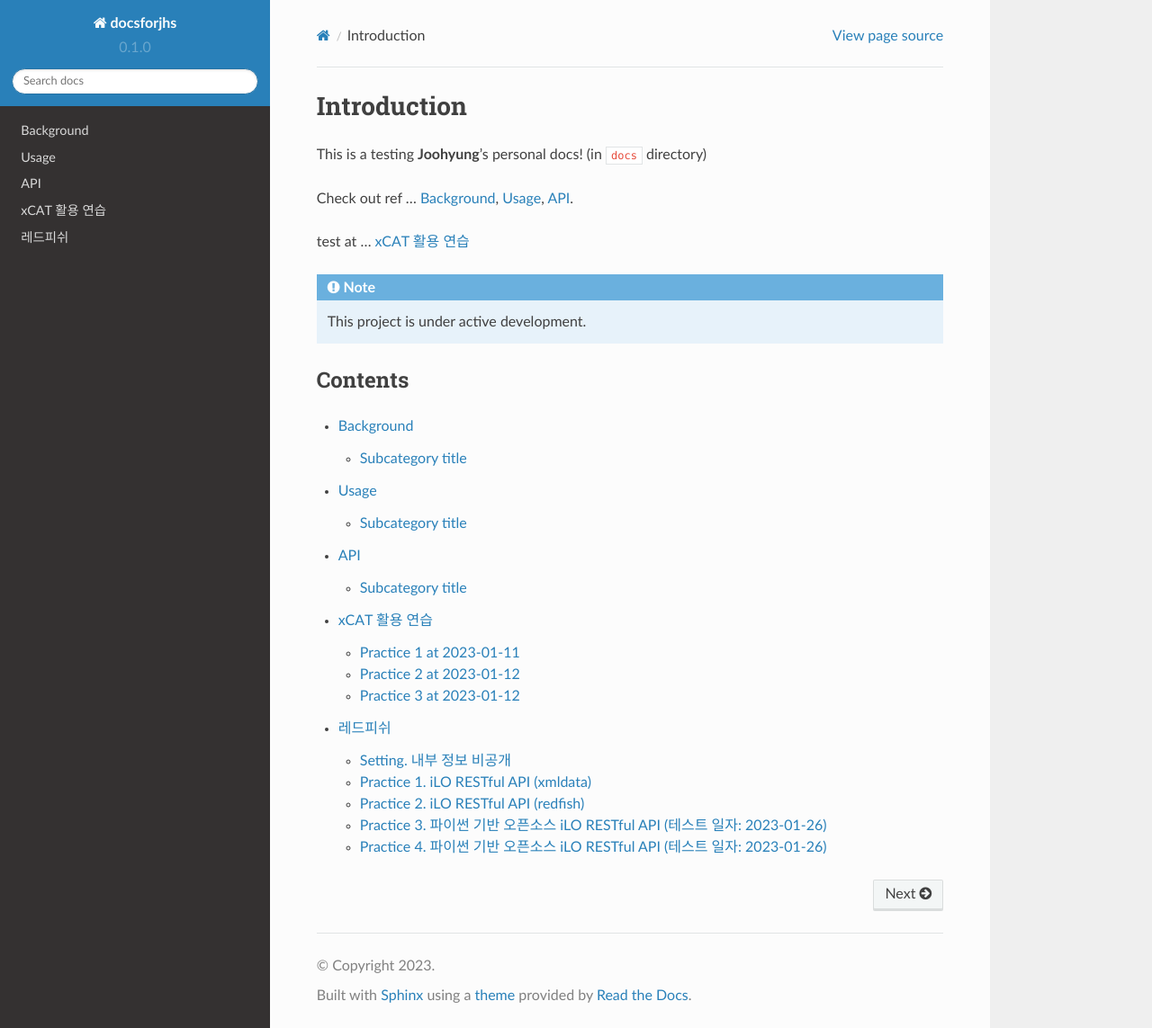
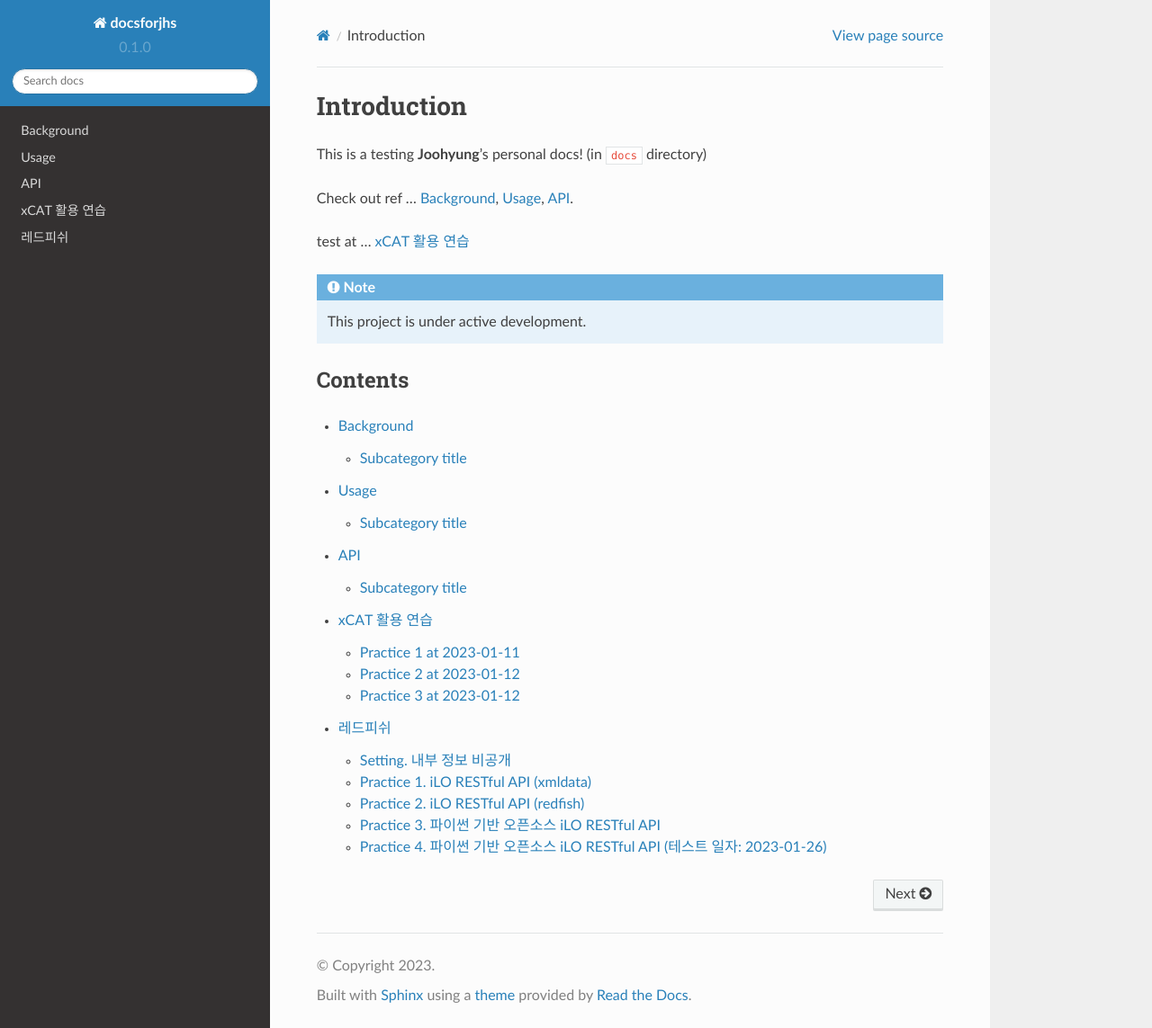
Before and after one commit to joohyungsun7/docsforjhs, a Sphinx documentation site: the page built from docs/index.rst, in a window 1280 px wide and 1143 px high. Shown: the whole window at 90% size. Built offline with Sphinx 7.4.7 and the Read the Docs theme 2.0.0, drawn with Linux system fonts in a browser that asks for light colours.

Commit message:
Update test02.rst

```diff
--- a/docs/test02.rst
+++ b/docs/test02.rst
@@ -73,7 +73,7 @@ Http-get요청을 통해 BIOS 설정 값을 JSON 포맷으로 받아옴. URL에
 
 사전에 제공되는 URL 정보를 수집하던 중, HP에서 iLO RESTful API를 파이썬 기반 오픈소스로 제공 중임을 확인했고, 이를 테스트하기로 계획
 
-Practice 3. 파이썬 기반 오픈소스 iLO RESTful API (테스트 일자: 2023-01-26)
+Practice 3. 파이썬 기반 오픈소스 iLO RESTful API
 ----------------
 
 기본 python3 설치 (일반적인 경우 기반):
@@ -83,14 +83,12 @@ Practice 3. 파이썬 기반 오픈소스 iLO RESTful API (테스트 일자: 202
    yum install python3 pip3
 
 Installing:
- python3                 x86_64      3.6.8-10.el7        RHEL7-server-rpms       69 k
+ - python3                 x86_64      3.6.8-10.el7        RHEL7-server-rpms       69 k
 
 Installing for dependencies:
- python3-libs            x86_64      3.6.8-10.el7        RHEL7-server-rpms      7.0 M
-
- python3-pip             noarch      9.0.3-5.el7         RHEL7-server-rpms      1.8 M
-
- python3-setuptools      noarch      39.2.0-10.el7       RHEL7-server-rpms      629 k
+ - python3-libs            x86_64      3.6.8-10.el7        RHEL7-server-rpms      7.0 M
+ - python3-pip             noarch      9.0.3-5.el7         RHEL7-server-rpms      1.8 M
+ - python3-setuptools      noarch      39.2.0-10.el7       RHEL7-server-rpms      629 k
 
 
 `redfish`를 모듈로 설치하여 활용하는 오픈소스로, 연관된 모듈 설치가 필요하여 모듈 dependency 체크 및 테스트 진행
@@ -106,7 +104,6 @@ Installing for dependencies:
    # check python-ilorest-library-4.0.0.zip (pip install 대상)
 
 `import redfish`를 위한 파이썬 모듈 목록을 작성 및 테스트 (아래 하위 항목이 선행 설치되어야 함):
-
 1. jsonpatch-1.32-py2.py3-none-any.whl:
 
    - six-1.16.0-py2.py3-none-any.whl
```
Also changed, not shown: other parts of docs/test02.rst (+5 -5 lines).
